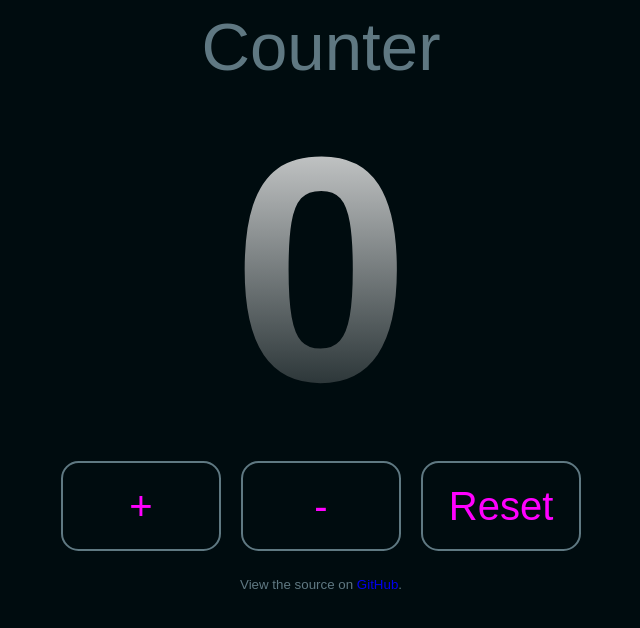
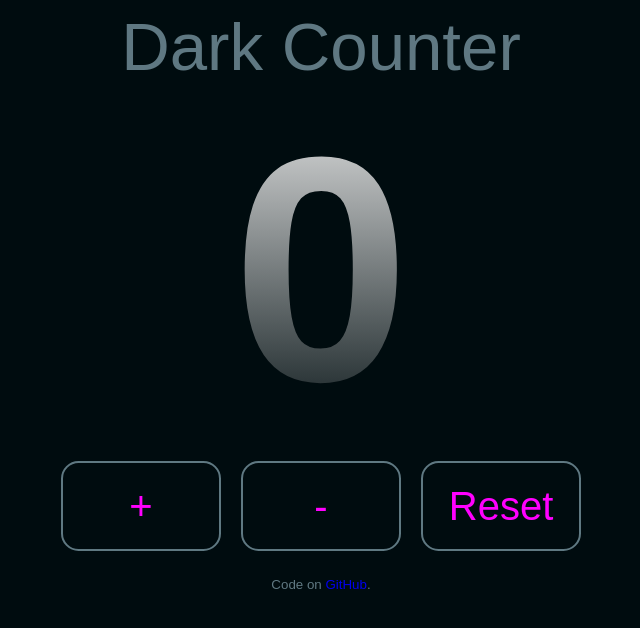
Before and after one commit to jsohndata/dark-counter, a website: page index.html in a window 1280 px wide. Shown: the whole page, without its empty margins (319-959 px from the left). Drawn offline with Linux system fonts and the light colour scheme.

Commit message:
UPDATED fix

```diff
--- a/index.html
+++ b/index.html
@@ -5,13 +5,13 @@
 <meta http-equiv="X-UA-Compatible" content="IE=edge">
 <meta name="viewport" content="width=device-width, initial-scale=1.0">
 <link rel="stylesheet" href="styles/counter.css">
-<title>Counter</title>
+<title>Dark Counter</title>
 </head>
 
 <body>
 <div class="counter">
     <header>
-        <h1>Counter</h1>
+        <h1>Dark Counter</h1>
     </header>
 
     <main>
@@ -22,7 +22,7 @@
     </main>
 
     <footer>
-        <p><small>View the source on <a href="https://github.com/jsohndata/counter" target="_blank">GitHub</a>.</small></p>
+        <p><small>Code on <a href="https://github.com/jsohndata/counter" target="_blank">GitHub</a>.</small></p>
     </footer>
 </div>
 
```
Also changed, not shown: package.json (added, +24 -0 lines), README.md, 2 other files.
